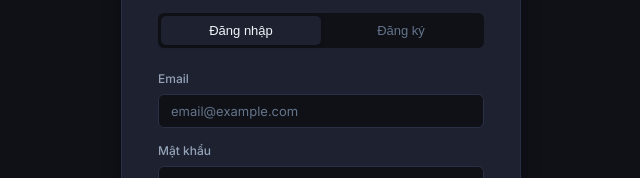
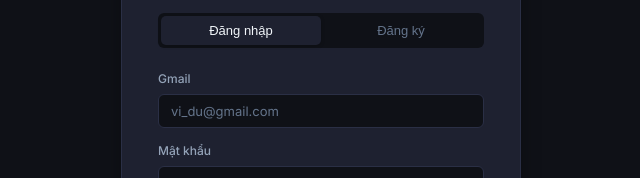
Before and after one commit to phamquocdat797979/finadvisor, a React (Vite) app: page /auth in a window 1280 px wide. Shown: the part 298-476 px from the top of the page, without its empty margins (319-959 px from the left). Built offline with nearby package versions, Linux system fonts and the light colour scheme; no server answers.

Commit message:
Thay doi label UI Email sang Gmail

```diff
--- a/src/pages/AuthPage.jsx
+++ b/src/pages/AuthPage.jsx
@@ -26,7 +26,7 @@ export default function AuthPage() {
         const isExists = await checkEmailExists(email)
 
         if (isExists === false) {
-          throw new Error('🛑 Lỗi: Tài khoản Email này chưa được đăng ký trong mạng lưới FinAdvisor!')
+          throw new Error('🛑 Lỗi: Tài khoản Gmail này chưa được đăng ký trong mạng lưới FinAdvisor!')
         }
 
         try {
@@ -35,7 +35,7 @@ export default function AuthPage() {
         } catch (loginErr) {
           if (loginErr.message?.includes('Invalid login')) {
             if (isExists) throw new Error('🔑 Lỗi: Mật khẩu bạn nhập không chính xác!')
-            else throw new Error('Email chưa đăng ký hoặc Mật khẩu không đúng! (Chú ý: Cần dán mã lệnh ở file SQL add_check_email_rpc.sql vào Supabase Editor để chia tách thông báo lỗi).')
+            else throw new Error('Gmail chưa đăng ký hoặc Mật khẩu không đúng! (Chú ý: Cần dán mã lệnh ở file SQL add_check_email_rpc.sql vào Supabase Editor để chia tách thông báo lỗi).')
           }
           throw loginErr
         }
@@ -43,7 +43,7 @@ export default function AuthPage() {
         const data = await signUp(email, password, fullName)
         // Check "Gương chiếu yêu": Bắt bài Supabase cố tình trả về success ảo khi trùng Email
         if (data?.user?.identities && data.user.identities.length === 0) {
-          setError('Thất bại: Email này đã được đăng ký từ trước. Vui lòng quay lại tab Đăng Nhập!')
+          setError('Thất bại: Gmail này đã được đăng ký từ trước. Vui lòng quay lại tab Đăng Nhập!')
           setLoading(false)
           return
         }
@@ -52,7 +52,7 @@ export default function AuthPage() {
       } else if (tab === 'forgot') {
         if (forgotStep === 1) {
           await resetPassword(email)
-          setSuccess('Đã gửi mã OTP (hoặc link) đến email của bạn! (Kiểm tra cả hộp thư rác).')
+          setSuccess('Đã gửi mã OTP (hoặc link) đến Gmail của bạn! (Kiểm tra cả hộp thư rác).')
           setForgotStep(2)
         } else if (forgotStep === 2) {
           // Gắn biển hiệu để chặn 'Thằng Bảo Vệ PublicRoute' không sỉ nhục đá mình vào Trang Chủ
@@ -75,9 +75,9 @@ export default function AuthPage() {
     } catch (err) {
       sessionStorage.removeItem('isResettingPassword') // Có lỗi thì giải tán
       const msg = err.message || 'Có lỗi xảy ra'
-      if (msg.includes('Email not confirmed')) setError('⚠️ Vui lòng mở Hộp thư Email của bạn và bấn link xác nhận để kích hoạt tài khoản!')
-      else if (msg.includes('rate limit')) setError('⛔ Thao tác quá nhanh! Bạn đã vượt giới hạn gửi Email từ máy chủ. Vui lòng thử lại sau.')
-      else if (msg.includes('already registered')) setError('Email này đã được đăng ký')
+      if (msg.includes('Email not confirmed')) setError('⚠️ Vui lòng mở Hộp thư Gmail của bạn và bấn link xác nhận để kích hoạt tài khoản!')
+      else if (msg.includes('rate limit')) setError('⛔ Thao tác quá nhanh! Bạn đã vượt giới hạn gửi Gmail từ máy chủ. Vui lòng thử lại sau.')
+      else if (msg.includes('already registered')) setError('Gmail này đã được đăng ký')
       else setError(msg)
     } finally {
       setLoading(false)
@@ -118,15 +118,15 @@ export default function AuthPage() {
             <>
               {forgotStep === 1 && (
                 <div className="form-group">
-                  <label className="form-label" htmlFor="emailForgot">Email tài khoản cần khôi phục</label>
-                  <input id="emailForgot" className="form-input" type="email" placeholder="email@example.com" value={email} onChange={e => setEmail(e.target.value)} required />
+                  <label className="form-label" htmlFor="emailForgot">Gmail tài khoản cần khôi phục</label>
+                  <input id="emailForgot" className="form-input" type="email" placeholder="vi_du@gmail.com" value={email} onChange={e => setEmail(e.target.value)} required />
                 </div>
               )}
               {forgotStep === 2 && (
                 <div className="form-group">
-                  <label className="form-label" htmlFor="otpCode">Mã OTP từ Email</label>
+                  <label className="form-label" htmlFor="otpCode">Mã OTP từ Gmail</label>
                   <input id="otpCode" className="form-input" type="text" placeholder="Nhập dãy mã số..." value={otp} onChange={e => setOtp(e.target.value)} required />
-                  <p style={{fontSize: 11, color:'var(--text-muted)', marginTop: 4}}>* Lưu ý quan trọng: Điền mã này xong VÀ tuyệt đối không bấm vào link xanh trong Email để tránh làm hỏng mã.</p>
+                  <p style={{fontSize: 11, color:'var(--text-muted)', marginTop: 4}}>* Lưu ý quan trọng: Điền mã này xong VÀ tuyệt đối không bấm vào link xanh trong Gmail để tránh làm hỏng mã.</p>
                 </div>
               )}
               {forgotStep === 3 && (
@@ -151,8 +151,8 @@ export default function AuthPage() {
                 </div>
               )}
               <div className="form-group">
-                <label className="form-label" htmlFor="email">Email</label>
-                <input id="email" className="form-input" type="email" placeholder="email@example.com" value={email} onChange={e => setEmail(e.target.value)} required />
+                <label className="form-label" htmlFor="email">Gmail</label>
+                <input id="email" className="form-input" type="email" placeholder="vi_du@gmail.com" value={email} onChange={e => setEmail(e.target.value)} required />
               </div>
               <div className="form-group">
                 <label className="form-label" htmlFor="password">Mật khẩu</label>
--- a/src/pages/SettingsPage.jsx
+++ b/src/pages/SettingsPage.jsx
@@ -125,7 +125,7 @@ export default function SettingsPage() {
             />
           </div>
           <div className="form-group">
-            <label className="form-label">Email</label>
+            <label className="form-label">Gmail</label>
             <input className="form-input" value={user?.email || ''} disabled style={{ opacity: 0.6 }} />
           </div>
           <button id="btn-save-profile" className="btn btn-primary" type="submit" disabled={saving}>
```
